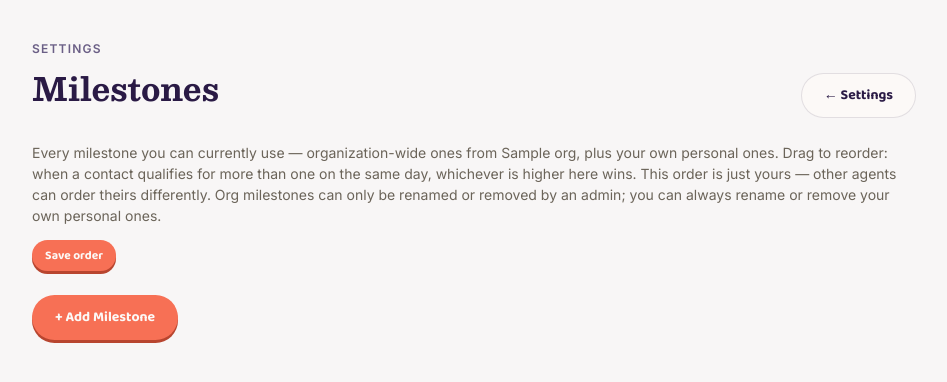
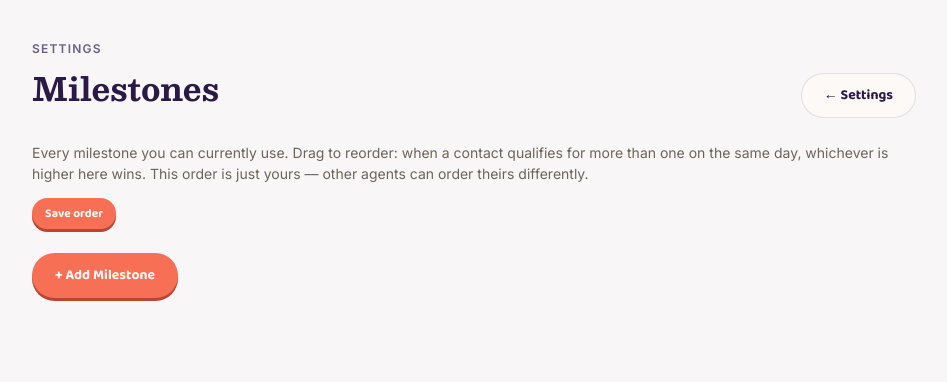
Before and after one commit to j-tippets/andgifts, a Flask app: page /contacts/event-types in a window 1280 px wide. Shown: the part 75-457 px from the top of the page, without its empty margins (166-1113 px from the left). Run offline with Flask 3, Linux system fonts and the light colour scheme; a user stored in the database is signed in; tables that the repository leaves empty hold one stand-in row (values such as "Sample post"); grey boxes marked "Sample" are stand-in pictures.

Commit message:
Drop Org/Personal scope label on milestone rows and simplify the intro copy

```diff
--- a/app/templates/contacts/event_types.html
+++ b/app/templates/contacts/event_types.html
@@ -10,11 +10,9 @@
 </div>
 
 <p class="subdued">
-  Every milestone you can currently use &mdash; organization-wide ones from {{ current_user.org.name }}, plus your own personal ones.
-  Drag to reorder: when a contact qualifies for more than one on the same day, whichever is higher here wins.
+  Every milestone you can currently use. Drag to reorder: when a contact qualifies for more than one on the same day, whichever is higher here wins.
   This order is just yours &mdash; other agents can order theirs differently.
   {% if not has_custom_priority %}Everything below is currently unranked and tied.{% endif %}
-  Org milestones can only be renamed or removed by an admin; you can always rename or remove your own personal ones.
 </p>
 
 <form method="POST" action="{{ url_for('contacts.save_milestone_priority') }}" id="priority-form">
@@ -24,7 +22,6 @@
         <div class="priority-view" style="display:flex; align-items:center; gap:10px; flex:1; min-width:0;">
           <span class="subdued" aria-hidden="true">&#8942;&#8942;</span>
           <strong>{{ item.label }}</strong>
-          <span class="badge-pill">{{ "Org" if item.scope == "org" else "Personal" }}</span>
         </div>
         {% if item.can_manage %}
         <div class="priority-edit" style="display:none; flex:1; align-items:center; gap:8px;">
```
